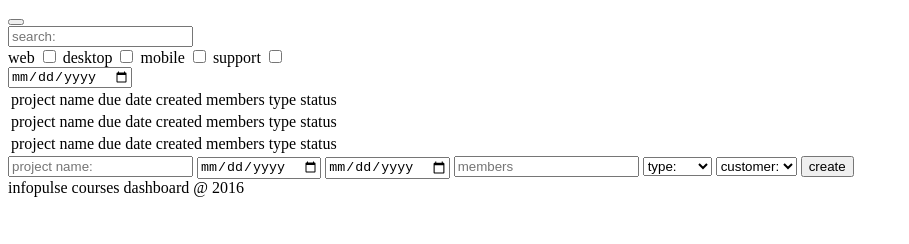
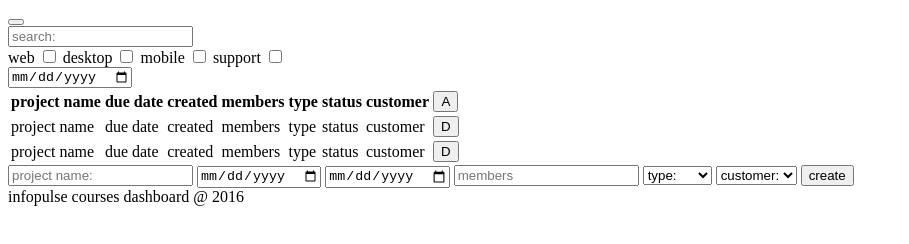
Before and after one commit to RomanZablodskyi/practice, a plain HTML site: page index.html in a window 1280 px wide. Shown: the whole page, without its empty margins (0-909 px from the left). Drawn offline with Linux system fonts and the light colour scheme.

Commit message:
upd(index.html): update right menu

```diff
--- a/index.html
+++ b/index.html
@@ -5,7 +5,7 @@
     <title>Practice Project</title>
 </head>
 <body>
-    <button id="openMenu"></button>
+<button id="controlLeftMenu"></button>
 <section id="leftMenu">
     <form name="sortForm">
         <input type="search" placeholder="search:" id="search">
@@ -22,16 +22,18 @@
         <input type="date" class="dateField">
     </form>
 </section>
-    <section id="mainContent">
+<article>
     <table>
         <thead>
             <tr>
-                    <td>project name</td>
-                    <td>due date</td>
-                    <td>created</td>
-                    <td>members</td>
-                    <td>type</td>
-                    <td>status</td>
+                <th>project name</th>
+                <th>due date</th>
+                <th>created</th>
+                <th>members</th>
+                <th>type</th>
+                <th>status</th>
+                <th>customer</th>
+                <th><button class="addEntry">A</button></th>
             </tr>
         </thead>
         <tbody>
@@ -42,6 +44,8 @@
                 <td>members</td>
                 <td>type</td>
                 <td>status</td>
+                <td>customer</td>
+                <td><button class="deleteEntry">D</button></td>
             </tr>
             <tr>
                 <td>project name</td>
@@ -50,10 +54,13 @@
                 <td>members</td>
                 <td>type</td>
                 <td>status</td>
+                <td>customer</td>
+                <td><button class="deleteEntry">D</button></td>
             </tr>
         </tbody>
     </table>
-    </section>
+</article>
+
 <section id="rightMenu">
     <form name="addingForm">
         <input type="text" name="projectName" placeholder="project name:">
@@ -61,14 +68,14 @@
         <input type="date" name="created">
         <input type="text" name="members" placeholder="members">
         <select name="type">
-                <option value="" disabled selected hidden>type:</option>
+            <option disabled selected hidden>type:</option>
             <option value="web">web</option>
             <option value="desktop">desktop</option>
             <option value="mobile">mobile</option>
             <option value="support">support</option>
         </select>
         <select name="customer">
-                <option value="" disabled selected hidden>customer:</option>
+            <option disabled selected hidden>customer:</option>
         </select>
         <button id="create">create</button>
     </form>
```
Lines whose indentation alone changed are shown as unchanged.
